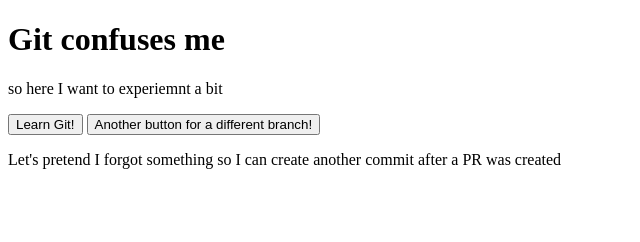
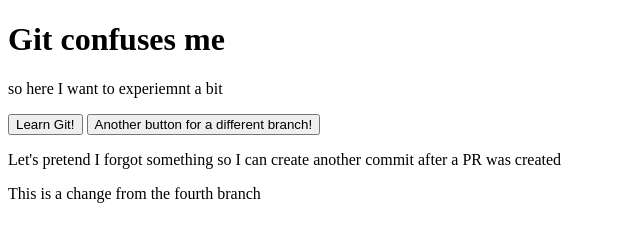
Before and after one commit to Franzi1005/git-trial-and-error, a plain HTML site: page index.html in a window 1280 px wide. Shown: the whole page, without its empty margins (0-640 px from the left). Drawn offline with Linux system fonts and the light colour scheme.

Commit message:
commit 4th branch

```diff
--- a/index.html
+++ b/index.html
@@ -12,5 +12,7 @@
   <button id="git-button">Another button for a different branch!</button>
 
   <p>Let's pretend I forgot something so I can create another commit after a PR was created</p>
+
+  <div> This is a change from the fourth branch</div>
 </body>
 </html>
```
